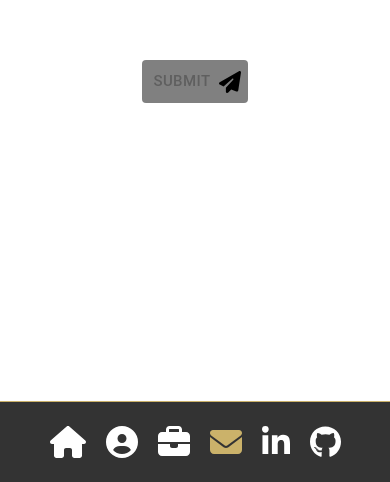
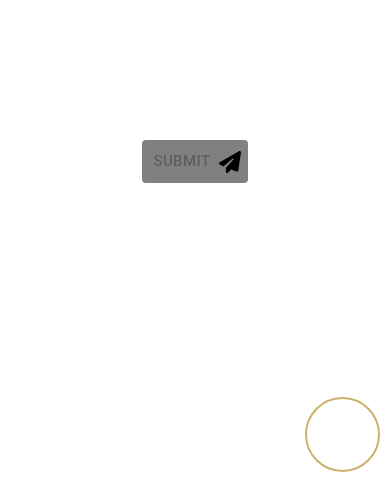
Before and after one commit to maahokgit/nextjs-portfolio, a Next.js app: page /contact in a window 390 px wide. Shown: the part 362-844 px from the top of the page. Built offline with nearby package versions, Linux system fonts and the light colour scheme; a web font is replaced by a local one.

Commit message:
added new mobile nav menu

```diff
--- a/src/app/(landing)/layout.tsx
+++ b/src/app/(landing)/layout.tsx
@@ -10,7 +10,6 @@ const Layout = (props: ILayoutProps) => {
     <>
       <Navigation />
       <main className={Style.main}>{props.children}</main>
-      {/* <Footer /> */}
     </>
   );
 };
--- a/src/app/(pages)/layout.tsx
+++ b/src/app/(pages)/layout.tsx
@@ -5,7 +5,7 @@ interface IRootLayoutProps {
   children: React.ReactNode;
 }
 
-const RootLayout = (props: IRootLayoutProps) => {
+const Layout = (props: IRootLayoutProps) => {
   return (
     <>
       <Navigation />
@@ -14,4 +14,4 @@ const RootLayout = (props: IRootLayoutProps) => {
   );
 };
 
-export default RootLayout;
+export default Layout;
--- a/src/components/Navigation/BottomNavBar/BottomNavBar.module.scss
+++ b/src/components/Navigation/BottomNavBar/BottomNavBar.module.scss
@@ -1,71 +1,282 @@
-.DrawerToggle {
-  align-items: center;
-  height: 100%;
-  flex-flow: row;
-  list-style: none;
-  display: flex;
-  padding: 0;
-  margin: 0 auto;
-
-  .BottomLink {
-    padding: 0 33px;
-
-    .active svg {
-      color: #cbb26a !important;
+.bubble_out_menu,
+.bubble_out_title,
+.bubble_out_toggle.open,
+.close {
+  right: 2%;
+  bottom: 3%;
+  width: 75px;
 }
 
-    a {
-      svg {
-        font-size: 2em;
-        &:hover {
-          color: #cbb26a;
+.bubble_out_menu,
+.bubble_out_title,
+.bubble_out_toggle.open,
+.close,
+.link {
+  position: fixed;
+  height: 75px;
+}
+
+.link,
+.bubble_out_menu {
+  border-radius: 100px;
+  text-align: center;
+}
+
+.bubble_out_menu {
+  border: solid 2px #cbb26a;
+  -webkit-transition: box-shadow 0.5s ease;
+  transition: box-shadow 0.5s ease;
+
+  &.dropdown {
+    z-index: 900;
+  }
+
+  &.dropdown,
+  .dropdown_toggle {
+    display: inline-block;
+  }
+
+  .bubble_out_toggle {
+    -webkit-user-select: none;
+    -moz-user-select: none;
+    -ms-user-select: none;
+    user-select: none;
+    cursor: pointer;
+
+    &.open {
+      margin-top: 0;
+      padding-top: 0;
+      padding-bottom: 0;
+
+      .bubble_out_title {
+        transition: all, transform 650ms, opacity 650ms;
+        opacity: 0;
+        transform: rotateZ(180deg) scaleX(0.05) scaleY(0.05);
+      }
+
+      .close {
+        transition: all, opacity 650ms, transform 650ms;
+        opacity: 1;
+        transform: rotateZ(180deg);
       }
     }
+
+    & .dropdown_toggle {
+      -webkit-user-select: none;
+      user-select: none;
+      padding-right: 40px;
+    }
+
+    .bubble_out_title {
+      padding-top: 0;
+      font-weight: 400;
+      letter-spacing: 1px;
+      text-shadow: none;
+      transition: all, transform 650ms, opacity 650ms;
+      opacity: 1;
+      transform: rotateZ(0deg) scaleX(1) scaleY(1);
+    }
+
+    .close {
+      transition: all, opacity 650ms, transform 650ms;
+      opacity: 0;
+      transform: rotateZ(0deg);
+    }
+  }
+
+  .dropdown_list {
+    position: absolute;
+    background: #ddd;
+    display: block;
+    min-width: 100%;
+    &.open {
+      right: 0;
+      bottom: 0;
+      width: 180px;
+      margin-top: 0;
+
+      .dropdown_link {
+        position: fixed;
+        padding: unset;
+        svg {
+          font-size: 3.25em;
+          padding-top: 10px;
         }
       }
     }
 
-.Menu:hover {
-  color: #cbb26a;
+    .link {
+      bottom: 5px;
+      width: 75px;
+      // padding-right: 10px;
+      // padding-left: 10px;
+      // border: solid 2px #cbb26a;
+      // box-shadow: 0 1px 0 0 rgb(255, 255, 255);
+      -webkit-transition: background-color 250ms ease-in-out, bottom 650ms ease,
+        box-shadow 650ms ease;
+      transition: background-color 250ms ease-in-out, bottom 650ms ease,
+        box-shadow 650ms ease;
+      font-size: 15px;
+      line-height: 53px;
+      font-weight: 300;
+      letter-spacing: 1px;
+      text-shadow: 1px 1px 0 rgba(0, 0, 0, 0.41);
+      position: fixed;
+      height: 75px;
+      border-radius: 100px;
+      text-align: center;
+
+      &.active {
+        color: white !important;
       }
 
-@media (min-width: 802px) {
-  .DrawerToggle {
-    display: none;
+      &:hover {
+        bottom: 7px;
+        box-shadow: 0 2px 3px 0 rgba(0, 0, 0, 0.5);
+      }
+
+      &._2 {
+        bottom: 80px;
+        &:hover {
+          bottom: 85px;
         }
       }
 
-@media (max-width: 627px) {
-  .DrawerToggle .BottomLink {
-    padding: 0 30px;
+      &._2,
+      &._2:hover {
+        text-shadow: none;
+        right: 150px;
+      }
+
+      &._2,
+      &._3 {
+        left: auto;
+      }
+
+      &._3 {
+        right: 85px;
+        bottom: 140px;
+        padding-left: 5px;
+        &:hover {
+          right: 85px;
+          bottom: 145px;
+          text-shadow: none;
         }
       }
 
-@media (max-width: 591px) {
-  .DrawerToggle .BottomLink {
-    padding: 0 25px;
+      &._3,
+      &._4 {
+        text-shadow: none;
+      }
+
+      &._4 {
+        left: auto;
+        right: 5px;
+        bottom: 170px;
+        &:hover {
+          right: 5px;
+          bottom: 175px;
+          text-shadow: none;
+        }
       }
     }
 
-@media (max-width: 531px) {
-  .DrawerToggle .BottomLink {
-    padding: 0 20px;
+    .link,
+    .link:hover {
+      color: #fff;
+      right: 190px;
     }
   }
 
-@media (max-width: 472px) {
-  .DrawerToggle .BottomLink {
-    padding: 0 15px;
+  .dropdown,
+  .dropdown_link,
+  .dropdown_toggle {
+    position: relative;
+    text-align: left;
+    margin-left: auto;
+    margin-right: auto;
+  }
+
+  .dropdown_link,
+  .dropdown_toggle {
+    vertical-align: top;
+    text-decoration: none;
+    color: #222;
+    padding: 20px;
+    white-space: nowrap;
+  }
+
+  .dropdown_link {
+    padding: 10px 20px;
+    display: block;
+    color: #222;
+  }
+
+  .bubble_out_title,
+  .close {
+    border-radius: 100px;
+    font-family: Raleway, sans-serif;
+    color: #fff;
+    font-size: 17px;
+    line-height: 75px;
+    display: block;
+    margin-right: auto;
+    margin-left: auto;
+    text-align: center;
+  }
+
+  &:hover {
+    box-shadow: 0 1px 6px -1px rgba(0, 0, 0, 0.61);
   }
 }
 
-@media (max-width: 411px) {
-  .DrawerToggle .BottomLink {
-    padding: 0 10px;
+@keyframes spin {
+  0% {
+    transform: rotate(0);
+  }
+
+  100% {
+    transform: rotate(360deg);
   }
 }
-@media (max-width: 290px) {
-  .DrawerToggle {
-    margin: auto;
+
+@media (max-width: 991px) {
+  .bubble_out_menu,
+  .bubble_out_title,
+  .bubble_out_toggle.open,
+  .close {
+    right: 3%;
+  }
+
+  .bubble_out_toggle.open {
+    bottom: 3%;
+  }
+
+  .link {
+    right: 190px;
+    bottom: 5px;
   }
 }
+
+@media (max-width: 767px) {
+  .bubble_out_menu,
+  .bubble_out_title,
+  .bubble_out_toggle.open,
+  .close {
+    bottom: 3%;
+  }
+
+  .dropdown {
+    display: block;
+  }
+}
+
+@media (max-width: 479px) {
+  .bubble_out_menu,
+  .bubble_out_title,
+  .bubble_out_toggle.open,
+  .close {
+    right: 10px;
+    bottom: 10px;
+  }
+}
--- a/src/components/Navigation/BottomNavBar/BottomNavBar.tsx
+++ b/src/components/Navigation/BottomNavBar/BottomNavBar.tsx
@@ -1,84 +1,95 @@
 "use client";
+import { useState } from "react";
+import Style from "./BottomNavBar.module.scss";
+import { Link, Zoom } from "@mui/material";
 import { FontAwesomeIcon } from "@fortawesome/react-fontawesome";
 import {
   faBriefcase,
-  faCircleUser,
   faEnvelope,
-  faHouse,
+  faHome,
+  faPersonCircleQuestion,
+  faX,
 } from "@fortawesome/free-solid-svg-icons";
-import Style from "./BottomNavBar.module.scss";
-import { faLinkedinIn, faGithub } from "@fortawesome/free-brands-svg-icons";
-import Link from "next/link";
-import { Tooltip } from "@mui/material";
 import { usePathname } from "next/navigation";
 
 const BottomNavBar = () => {
+  const [isOpen, SetIsOpen] = useState<boolean>(false);
   const currentPath = usePathname();
 
+  const handleChange = () => {
+    SetIsOpen((prev) => !prev);
+  };
+
+  const menuClass = [Style.bubble_out_menu, Style.dropdown].join(" ");
+  const toggle = [Style.bubble_out_toggle, Style.dropdown_toggle];
+  const nav = [Style.bubble_out_list, Style.dropdown_list];
+
+  if (isOpen) {
+    toggle.push(Style.open);
+    nav.push(Style.open);
+  }
+
+  const homeLink = [Style.link, Style.dropdown_link];
+  const aboutLink = [Style._2, Style.link, Style.dropdown_link];
+  const workLink = [Style._3, Style.link, Style.dropdown_link];
+  const contactLink = [Style._4, Style.link, Style.dropdown_link];
+
+  if (currentPath === "/") {
+    homeLink.push(Style.active);
+  }
+
+  if (currentPath === "/about") {
+    aboutLink.push(Style.active);
+  }
+
+  if (currentPath === "/work") {
+    workLink.push(Style.active);
+  }
+
+  if (currentPath === "/contact") {
+    contactLink.push(Style.active);
+  }
+
+  const toggleClass = toggle.join(" ");
+  const navClass = nav.join(" ");
+
   return (
-    <ul className={Style.DrawerToggle}>
-      <li className={Style.BottomLink}>
-        <Tooltip title="Home" placement="top">
-          <Link href="/" className={currentPath === "/" ? Style.active : ""}>
-            <FontAwesomeIcon icon={faHouse} color="white" />
+    <div className={menuClass}>
+      <div className={toggleClass} onClick={handleChange}>
+        <div className={Style.bubble_out_title}>Menu</div>
+        <div className={Style.close}>
+          <FontAwesomeIcon icon={faX} size="lg" />
+        </div>
+      </div>
+      <div className={navClass}>
+        <Zoom in={isOpen} style={{ transitionDelay: isOpen ? "0ms" : "0ms" }}>
+          <Link className={homeLink.join(" ")} href="/">
+            <FontAwesomeIcon icon={faHome} onClick={handleChange} />
           </Link>
-        </Tooltip>
-      </li>
-      <li className={Style.BottomLink}>
-        <Tooltip title="About Me" placement="top">
-          <Link
-            href="/about"
-            className={currentPath === "/about" ? Style.active : ""}
-          >
-            <FontAwesomeIcon icon={faCircleUser} color="white" />
+        </Zoom>
+
+        <Zoom in={isOpen} style={{ transitionDelay: isOpen ? "200ms" : "0ms" }}>
+          <Link className={aboutLink.join(" ")} href="/about">
+            <FontAwesomeIcon
+              icon={faPersonCircleQuestion}
+              onClick={handleChange}
+            />
           </Link>
-        </Tooltip>
-      </li>
-      <li className={Style.BottomLink}>
-        <Tooltip title="My Work" placement="top">
-          <Link
-            href="/work"
-            className={currentPath === "/work" ? Style.active : ""}
-          >
-            <FontAwesomeIcon icon={faBriefcase} color="white" />
+        </Zoom>
+
+        <Zoom in={isOpen} style={{ transitionDelay: isOpen ? "400ms" : "0ms" }}>
+          <Link className={workLink.join(" ")} href="/work">
+            <FontAwesomeIcon icon={faBriefcase} onClick={handleChange} />
           </Link>
-        </Tooltip>
-      </li>
-      <li className={Style.BottomLink}>
-        <Tooltip title="Contact Me" placement="top">
-          <Link
-            href="/contact"
-            className={currentPath === "/contact" ? Style.active : ""}
-          >
-            <FontAwesomeIcon icon={faEnvelope} color="white" />
+        </Zoom>
+
+        <Zoom in={isOpen} style={{ transitionDelay: isOpen ? "600ms" : "0ms" }}>
+          <Link className={contactLink.join(" ")} href="/contact">
+            <FontAwesomeIcon icon={faEnvelope} onClick={handleChange} />
           </Link>
-        </Tooltip>
-      </li>
-      <li className={Style.BottomLink}>
-        <Tooltip title="LinkedIn" placement="top">
-          <a
-            href="https://www.linkedin.com/in/maahokgit"
-            target="_blank"
-            rel="noopener noreferrer"
-            className={Style.Icon}
-          >
-            <FontAwesomeIcon icon={faLinkedinIn} color="white" />
-          </a>
-        </Tooltip>
-      </li>
-      <li className={Style.BottomLink}>
-        <Tooltip title="GitHub" placement="top">
-          <a
-            href="https://github.com/maahokgit"
-            target="_blank"
-            rel="noopener noreferrer"
-            className={Style.Icon}
-          >
-            <FontAwesomeIcon icon={faGithub} color="white" />
-          </a>
-        </Tooltip>
-      </li>
-    </ul>
+        </Zoom>
+      </div>
+    </div>
   );
 };
 
--- a/src/components/Navigation/NavBar/NavBar.module.scss
+++ b/src/components/Navigation/NavBar/NavBar.module.scss
@@ -7,7 +7,8 @@
   top: 0;
   width: 100%;
   z-index: 999;
-  background-color: rgb(0, 0, 0, 0.8);
+  -webkit-backdrop-filter: blur(10px);
+  backdrop-filter: blur(10px);
   .div {
     max-width: 1400px;
     width: 100%;
@@ -20,16 +21,25 @@
   }
 }
 
-@media (max-width: 801px) {
+.MobileOnly {
+  display: none;
+}
+
+@media (max-width: 635px) {
   .DeskTopOnly {
     display: none;
+  }
+
+  .MobileOnly {
+    display: inline-block;
   }
 
   .NavBar {
     top: unset;
     bottom: 0;
-    border-top: solid 1px #cbb26a;
-    padding: 40px 0px;
+    -webkit-backdrop-filter: unset;
+    backdrop-filter: unset;
+    width: auto;
   }
 }
 
--- a/src/components/Navigation/NavBar/NavBar.tsx
+++ b/src/components/Navigation/NavBar/NavBar.tsx
@@ -10,7 +10,9 @@ const NavBar = () => (
       <nav className={Style.DeskTopOnly}>
         <NavigationItems />
       </nav>
-      <BottomNavBar />
+      <nav className={Style.MobileOnly}>
+        <BottomNavBar />
+      </nav>
     </div>
   </header>
 );
```
Also changed, not shown: src/app/(pages)/contact/page.module.css (+12 -39 lines), src/components/Navigation/NavigationItems/NavigationItems.module.scss (+0 -38 lines), src/components/Navigation/NavigationItems/NavigationItems.tsx (+1 -32 lines). Lines whose indentation alone changed are shown as unchanged.
